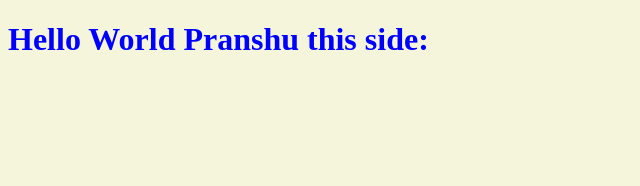
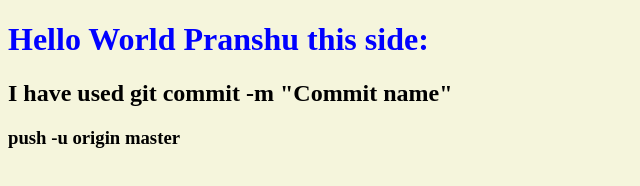
Before and after one commit to Pranshuagrahari/Web-Development, a plain HTML site: page index.html in a window 1280 px wide. Shown: the whole page, without its empty margins (0-640 px from the left). Drawn offline with Linux system fonts and the light colour scheme.

Commit message:
cmd added

```diff
--- a/index.html
+++ b/index.html
@@ -8,6 +8,8 @@
 </head>
 <body>
     <h1>Hello World Pranshu this side:</h1>
+    <h2>I have used git commit -m "Commit name"</h2>
+    <h3>push -u origin master </h3>
 </body>
 <script src="index.js"></script>
 </html>
```
